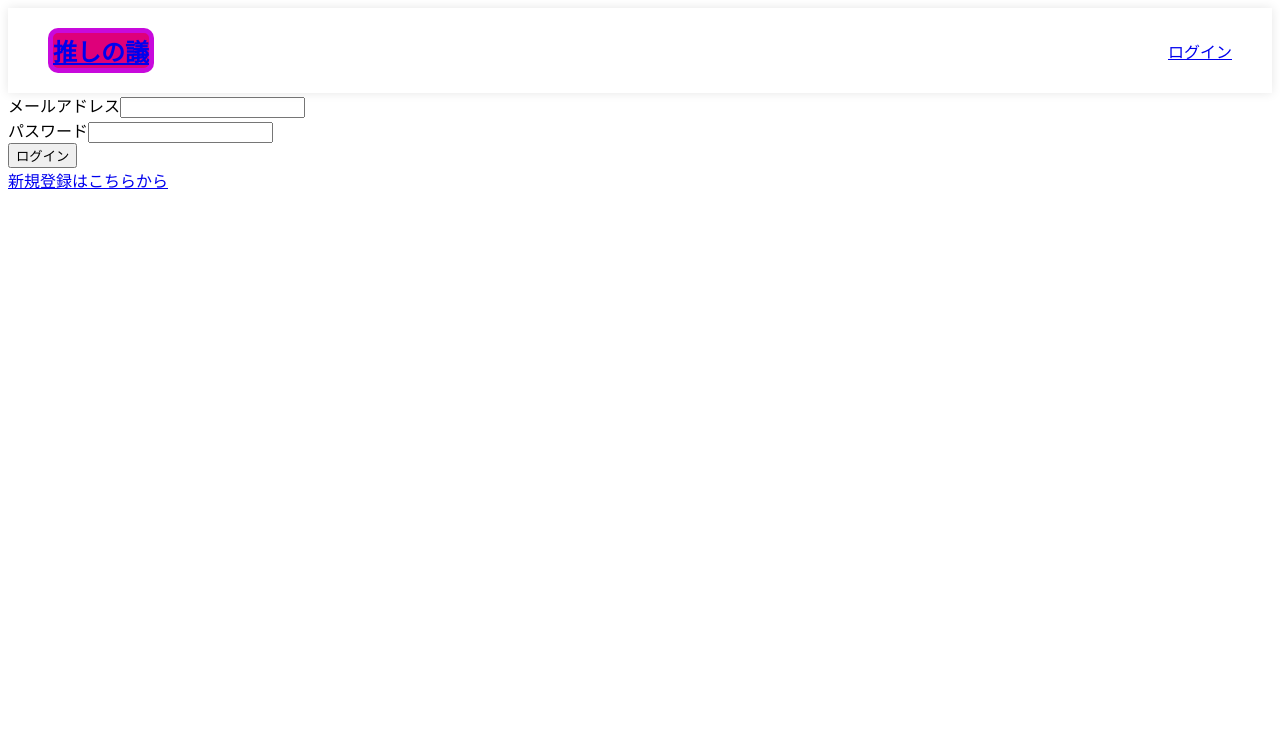
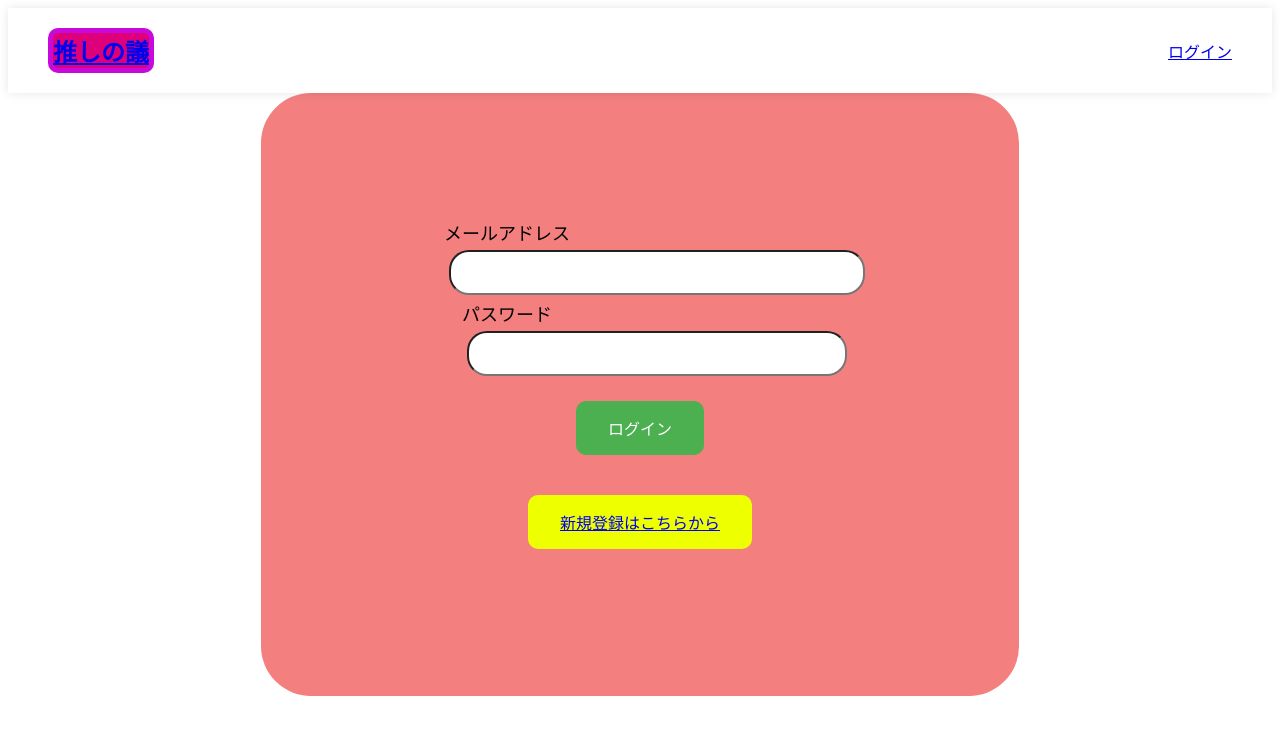
Before and after one commit to yuorei/oshinogi-front, a Next.js app: page /login in a window 1280 px wide. Shown: the top 734 px of the page. Built offline with nearby package versions, Linux system fonts and the light colour scheme.

Commit message:
ログインフォーム

```diff
--- a/src/pages/login/index.tsx
+++ b/src/pages/login/index.tsx
@@ -1,6 +1,6 @@
 import { useState } from 'react';
 import Head from 'next/head'
-// import styles from '@/styles/Login.module.css'
+import styles from '@/styles/Login.module.css'
 import Header from '@/components/header/header'
 import Link from 'next/link';
 
@@ -50,7 +50,7 @@ export default function Form() {
             </Head>
             <Header />
 
-            <form onSubmit={save}>
+            <form className={styles.form} onSubmit={save}>
                 <div>
                     <label htmlFor="email">メールアドレス</label>
                     <input type="email" name="email" id="email" value={email} onChange={e => setUserEmail(e.target.value)} />
@@ -59,14 +59,13 @@ export default function Form() {
                     <label htmlFor="password">パスワード</label>
                     <input type="password" name="password" id="password" value={password} onChange={e => setPassword(e.target.value)} />
                 </div>
-                <button type="submit">ログイン</button>
+                <button className={styles.login_button} type="submit">ログイン</button>
+                <div className={styles.registore}>
+                    <Link href="/signup">
+                        新規登録はこちらから
+                    </Link>
+                </div>
             </form>
-
-            <div>
-                <Link href="/signup">
-                    新規登録はこちらから
-                </Link>
-            </div>
         </>
     )
 }
--- /dev/null
+++ b/src/styles/Login.module.css
@@ -0,0 +1,39 @@
+.form {
+    font-size: large;
+    background-color: rgb(243, 127, 127);
+    display: flex;
+    justify-content: center;
+    align-items: center;
+    flex-direction: column;
+    margin-left: 20%;
+    margin-right: 20%;
+    padding: 10%;
+    border-radius: 50px; /*角丸*/
+}
+
+.form input {
+    width: 100%;
+    padding: 10px;
+    margin: 5px;
+    font-size: large;
+    border-radius: 20px; /*角丸*/
+}
+
+.login_button{
+    background-color: #4CAF50;
+    border: none; /*枠線なし*/
+    color: white;
+    padding: 15px 32px;
+    margin: 20px;
+    font-size: 16px;
+    border-radius: 10px; /*角丸*/
+}
+
+.registore{
+    background-color: #eeff00;
+    border: none; /*枠線なし*/
+    padding: 15px 32px;
+    margin: 20px;
+    font-size: 16px;
+    border-radius: 10px; /*角丸*/
+}
```
